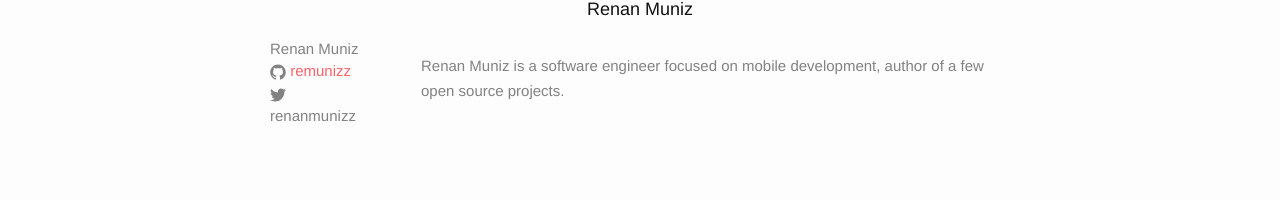
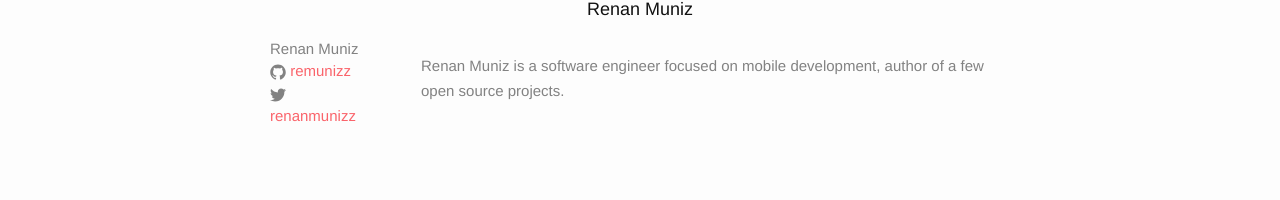
Before and after one commit to remunizz/remunizz.github.io, a Jekyll site: the page built from index.html, in a window 1280 px wide. Shown: the part 1224-1424 px from the top of the page. Built offline with Jekyll 4.4.1, drawn with Linux system fonts in a browser that asks for light colours.

Commit message:
Fix footer li elements tags

```diff
--- a/_includes/footer.html
+++ b/_includes/footer.html
@@ -52,7 +52,7 @@
           </li>
           {% endif %}
           {% if site.twitter_username %}
-          <li
+		  <li>
             {% include icon-twitter.html username=site.twitter_username %}
           </li>
           {% endif %}
```
